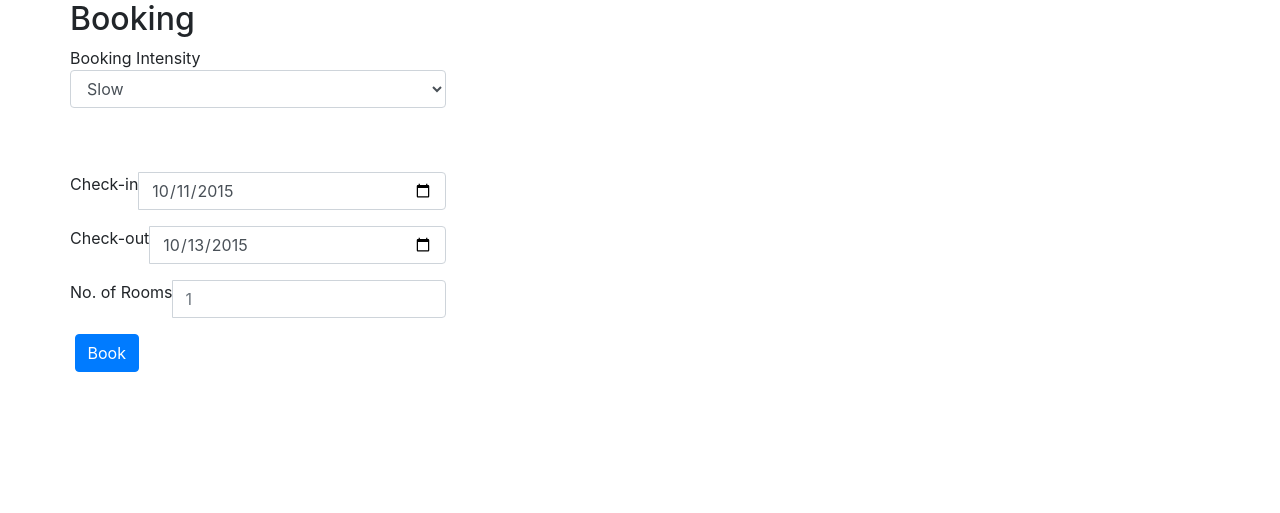
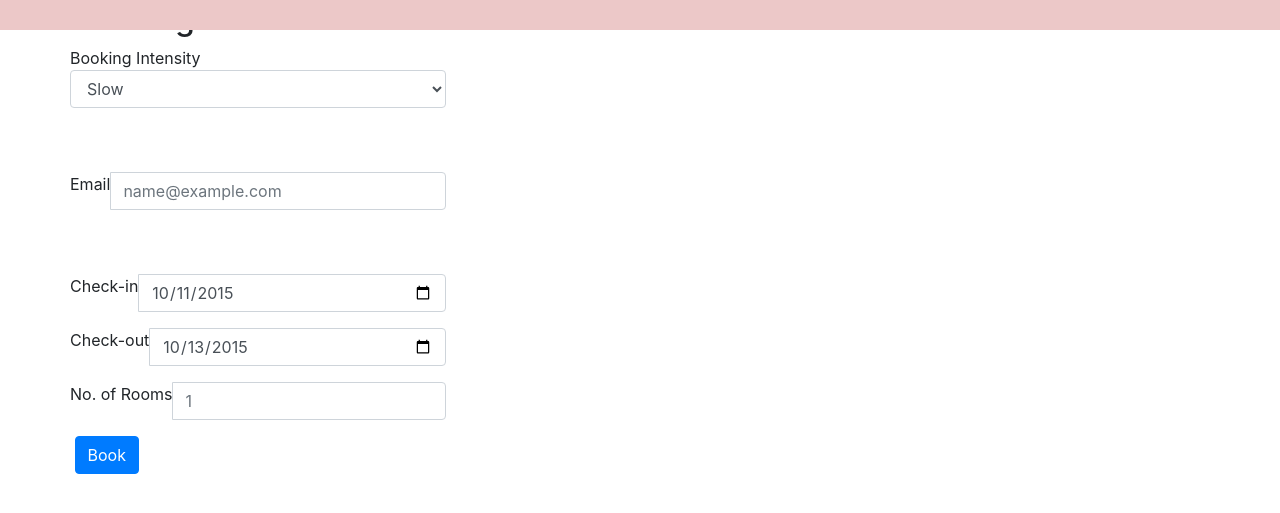
Before and after one commit to maniyadv/inventorystellar, a PHP site: page / in a window 1280 px wide. Shown: the top 513 px of the page. Run offline with PHP 8.4, Linux system fonts and the light colour scheme; some libraries are stand-ins or nearby versions.

Commit message:
Added websocket handling.
Signed-off-by: Sahil Malhan <smalhan@aquimo.com>

```diff
--- a/assets/css/style.css
+++ b/assets/css/style.css
@@ -1 +1,11 @@
 @CHARSET "UTF-8";
+
+#status {
+	display: block;
+	height: 30px;
+	width: 100%;
+	top: 0;
+	left: 0;
+	position: absolute;
+	background-color: #ecc8c8;
+}
--- a/index.php
+++ b/index.php
@@ -20,13 +20,20 @@
 		</style>
 	</head>
     <body data-spy='scroll'>
-		<div class='section'>
-			<div class='container'>
-				<div class='row'>
+
+    	<!-- Socket Status -->
+    	<div id="status"></div>
+
+    	<!-- Content Section -->
+    	<div class='section'>
+    	    <div class='container'>
+    	    	<div class='row'>
 
 				<form class='navbar-form' >
+
 					<h2>Booking</h2>
 
+					<!-- Booking Intensity -->
 					<div class='form-group'>
 						<?php echo 'Booking Intensity'; ?> </br>
 						<select class='form-control' name='intensity' id='intensity'>
@@ -37,6 +44,16 @@
 					</div>
 					</br> </br>
 
+					<!-- Email -->
+					<div class='form-group'>
+						<div class='input-group date' id='email'>
+							<?php echo 'Email'; ?> </br>
+							<input type='email' class='form-control' name='email' placeholder='name@example.com' >
+						</div>
+					</div>
+					</br> </br>
+
+					<!-- Check-in Date -->
 					<div class='form-group'>
 						<div class='input-group date' id='checkin'>
 							<?php echo 'Check-in'; ?> </br>
@@ -44,6 +61,7 @@
 						</div>
 					</div>
 
+					<!-- Check-out Date -->
 					<div class='form-group'>
 						<div class='input-group date' id='checkout'>
 							<?php echo 'Check-out'; ?> </br>
@@ -51,6 +69,7 @@
 						</div>
 					</div>
 
+					<!-- Rooms -->
 					<div class='form-group'>
 						<div class='input-group date' id='rooms'>
 							<?php echo 'No. of Rooms'; ?> </br>
@@ -58,6 +77,7 @@
 						</div>
 					</div>
 
+					<!-- Book Button -->
 					<div class='form-group'>
 						<div class='input-group date' id='book'>
 							<?php echo '&nbsp'; ?> </br>
@@ -65,6 +85,7 @@
 						</div>
 					</div>
 				</form>
+
 				</div>
 			</div>
 		</div>
@@ -74,6 +95,7 @@
     <script type='text/javascript' src='http://netdna.bootstrapcdn.com/bootstrap/3.3.4/js/bootstrap.min.js'></script>
     <script type='text/javascript' src='//cdnjs.cloudflare.com/ajax/libs/toastr.js/latest/js/toastr.min.js'></script>
     <script type='text/javascript' src='assets/js/app.js'></script>
+    <script type='text/javascript' src='assets/js/ws.js'></script>
 
     <script type='text/javascript'>
 	</script>
```
Also changed, not shown: assets/js/app.js (+1 -116 lines), assets/js/ws.js (added, +122 -0 lines).
